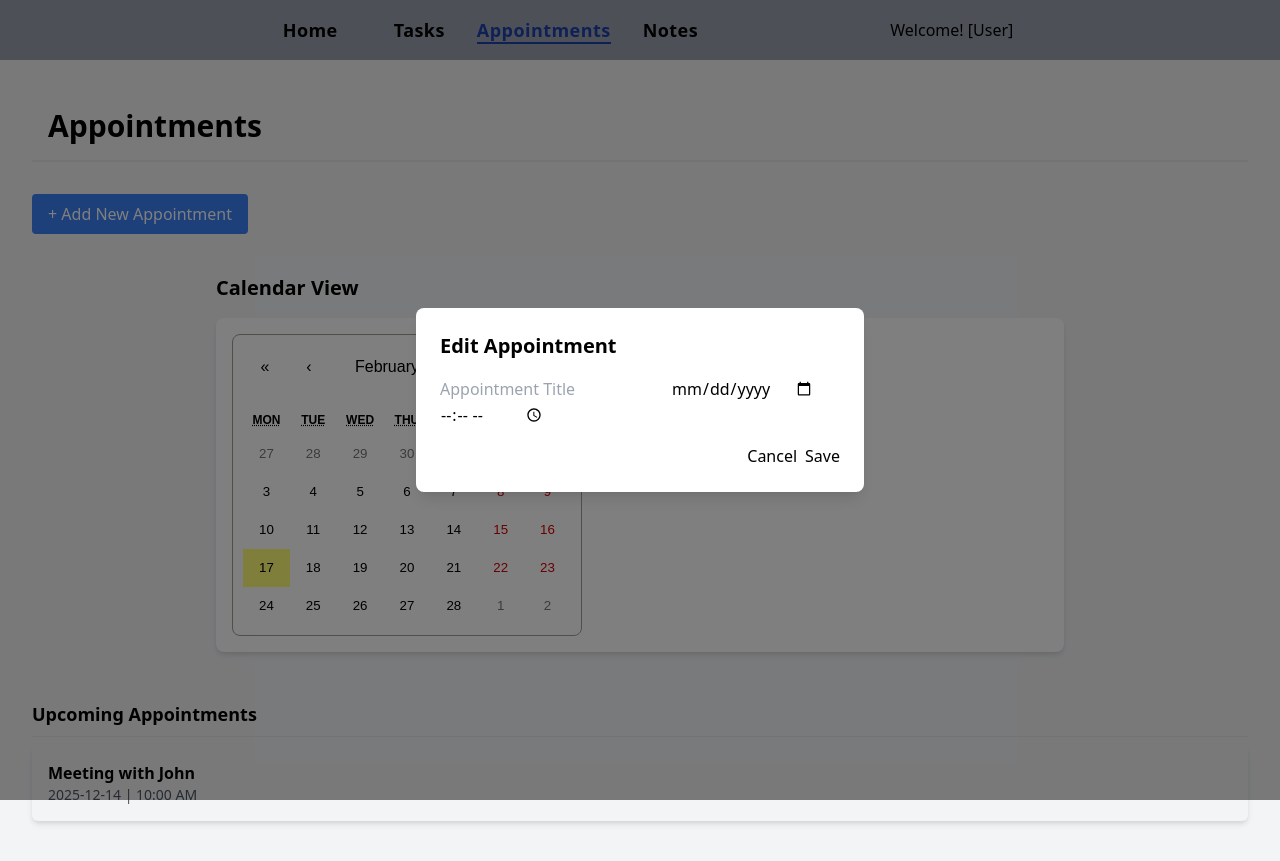
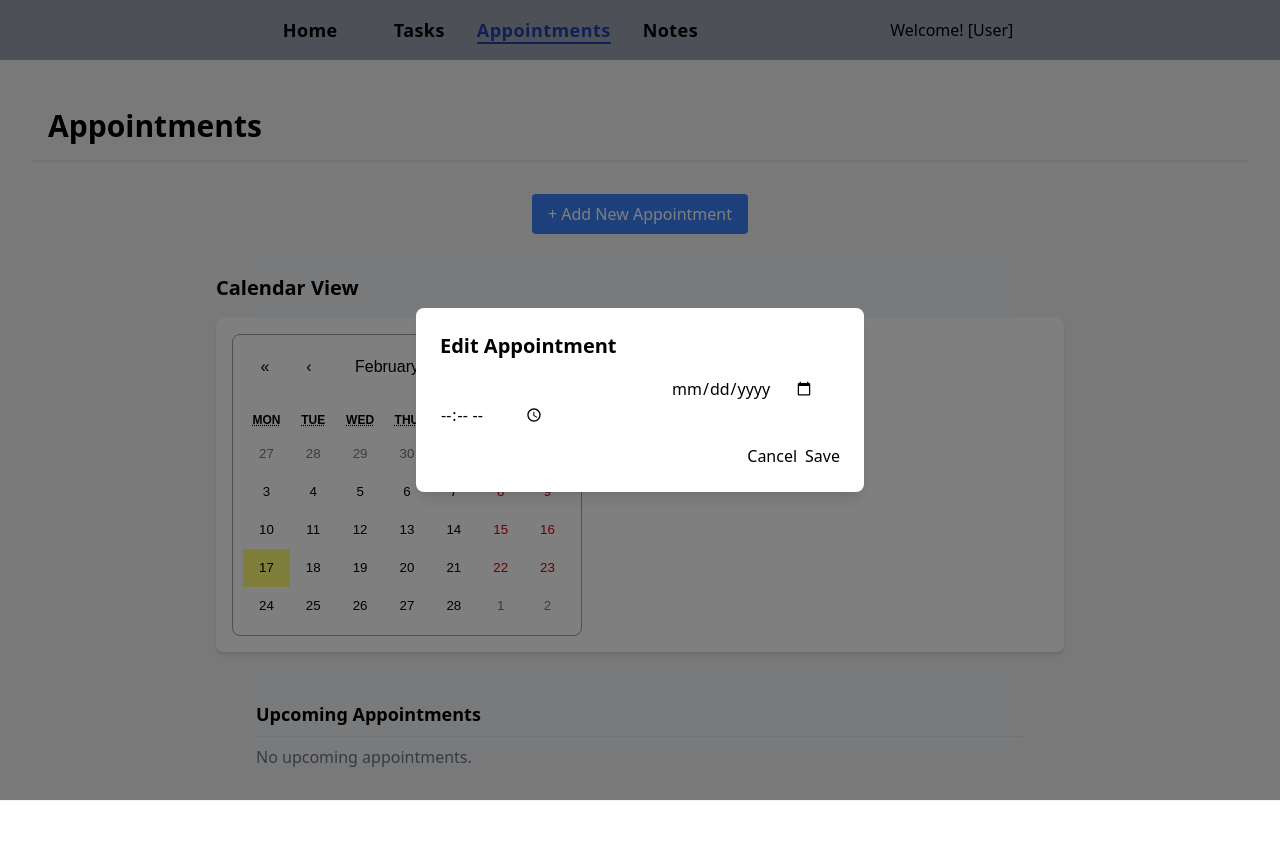
Before and after one commit to KrisVerses/VersesLab-Versa, a React (Vite) app: page /appointments in a window 1280 px wide. Both pictures are taken after a click on the button "+ Add New Appointment". After the commit the page ends 801 px from the top, so only its background shows below. Built offline with nearby package versions, Linux system fonts and the light colour scheme.

Commit message:
feat: implement add and delete functionality for appointments

```diff
--- a/src/app/StateProvider.tsx
+++ b/src/app/StateProvider.tsx
@@ -12,7 +12,7 @@ export const StateProvider: React.FC<{ children: React.ReactNode }> = ({
     id: 1,
     description: "Meeting with John",
     dueDate: "2025-12-14",
-    time: "10:00 AM",
+    time: "",
     completed: false,
   };
 
@@ -35,11 +35,8 @@ export const StateProvider: React.FC<{ children: React.ReactNode }> = ({
   const [upcomingTasks, setUpcomingTasks] = useState<Task[]>([]);
   const [allTasks, setAllTasks] = useState<Task[]>([]);
   const [completed, setCompleted] = useState<boolean>(false);
-  const [nextAppointment, setNextAppointment] =
-    useState<Appointment>(initialAppointment);
-  const [allAppointments, setAllAppointments] = useState<Appointment[]>([
-    initialAppointment,
-  ]);
+  const [nextAppointment, setNextAppointment] = useState<Appointment>();
+  const [allAppointments, setAllAppointments] = useState<Appointment[]>([]);
   const [recentNotes, setRecentNotes] = useState<Note[]>(initialRecentNotes);
   const [allNotes, setAllNotes] = useState<Note[]>(initialRecentNotes);
   const [filter, setFilter] = useState<any>("All");
@@ -128,13 +125,32 @@ export const StateProvider: React.FC<{ children: React.ReactNode }> = ({
     //TODO: Write logic to get next appointment
   };
 
+  const addAppointment = (newAppointment: Appointment) => {
+    setAllAppointments((prev) => [...prev, newAppointment]);
+  };
+
+  const deleteAppointment = (apptId: number) => {
+    setAllAppointments((prev) => {
+      return prev.filter((appt) => appt.id !== apptId);
+    });
+  };
+
+  const editAppointment = (updatedAppointment: Appointment) => {
+    setAllAppointments((prevAppointments) => {
+      const updatedAppts = prevAppointments.map((appt) =>
+        appt.id === updatedAppointment.id && !isEqual(appt, updatedAppointment)
+          ? updatedAppointment
+          : appt
+      );
+      return updatedAppts;
+    });
+  };
+
+  // Note
+
   const addNote = (newNote: Note) => {
     setAllNotes((prev) => [...prev, newNote]);
     setRecentNotes((prev) => [newNote, ...prev].slice(0, 3));
-  };
-
-  const addAppointment = (newAppointment: Appointment) => {
-    setAllAppointments((prev) => [...prev, newAppointment]);
   };
 
   // Utility
@@ -163,12 +179,14 @@ export const StateProvider: React.FC<{ children: React.ReactNode }> = ({
     allAppointments,
     setAllAppointments,
     addAppointment,
+    deleteAppointment,
     recentNotes,
     setRecentNotes,
     allNotes,
     setAllNotes,
     addTask,
     updateAppointment,
+    editAppointment,
     addNote,
     filter,
     setFilter,
--- a/src/components/DynamicFormModal.tsx
+++ b/src/components/DynamicFormModal.tsx
@@ -1,7 +1,5 @@
 import React, { useContext, useState } from "react";
 import { DynamicFormModalProps, FormInput } from "../types/types";
-import { isEqual } from "../utils/helpers";
-import { StateContext } from "../app/StateProvider";
 
 export const DynamicFormModal: React.FC<DynamicFormModalProps> = ({
   formType,
@@ -35,9 +33,8 @@ export const DynamicFormModal: React.FC<DynamicFormModalProps> = ({
       type: formType,
       id: formData.id || Date.now(),
       completed: formData.completed ?? false,
+      time: formData.time || "00:00",
     };
-    console.log("data: ");
-    console.log(formattedData);
     onSave(formattedData);
     onClose();
   };
@@ -83,6 +80,7 @@ export const DynamicFormModal: React.FC<DynamicFormModalProps> = ({
             <input
               type="text"
               name="description"
+              value={formData.description || " "}
               placeholder="Appointment Title"
               className="input"
               onChange={handleChange}
@@ -90,11 +88,13 @@ export const DynamicFormModal: React.FC<DynamicFormModalProps> = ({
             <input
               type="date"
               name="dueDate"
+              value={formData.dueDate || " "}
               className="input"
               onChange={handleChange}
             />
             <input
               type="time"
+              value={formData.time || " "}
               name="time"
               className="input"
               onChange={handleChange}
--- a/src/pages/Appointments.tsx
+++ b/src/pages/Appointments.tsx
@@ -2,26 +2,40 @@ import React, { useContext, useState } from "react";
 import { CalendarView } from "../components/CalendarView";
 import { StateContext } from "../app/StateProvider";
 import { DynamicFormModal } from "../components/DynamicFormModal";
-import { FormInput } from "../types/types";
+import { Appointment, FormInput } from "../types/types";
+import { convertMilitaryToRegular } from "../utils/helpers";
 
 export const Appointments: React.FC = () => {
   const [modalType, setModalType] = useState<"appointment" | null>(null);
-  const { allAppointments, addAppointment } = useContext(StateContext);
+  const {
+    allAppointments,
+    addAppointment,
+    editAppointment,
+    deleteAppointment,
+  } = useContext(StateContext);
   const [selectedDate, setSelectedDate] = useState<Date | null>(null);
+  const [selectedAppt, setSelectedAppt] = useState<Appointment | null>(null);
 
   const handleAdd = () => {
     setModalType("appointment");
   };
+
+  const handleEdit = (appt: Appointment) => {
+    setSelectedAppt(appt);
+    setModalType("appointment");
+  };
+
   return (
     <div>
       <h1 className="text-3xl font-bold mb-8 border-b-2 p-4">Appointments</h1>
+      <div className="w-full text-center">
         <button
           className="bg-blue-500 text-white py-2 px-4 rounded mb-4"
           onClick={handleAdd}
         >
           + Add New Appointment
         </button>
-
+      </div>
       {/* Calendar View Component */}
       <CalendarView
         allAppointments={allAppointments}
@@ -29,37 +43,37 @@ export const Appointments: React.FC = () => {
         setSelectedDate={setSelectedDate}
       />
 
-      {modalType === "appointment" && (
-        <DynamicFormModal
-          formType="appointment"
-          onClose={() => {
-            setModalType(null);
-          }}
-          onSave={(updatedData: FormInput) => {
-            if (!updatedData) return;
-            if (updatedData.type === "appointment") {
-              addAppointment(updatedData);
-            }
-            setModalType(null);
-          }}
-        />
-      )}
-
       {/* Upcoming Appointments */}
-      <div className="mt-6">
+      <div className="max-w-3xl mx-auto mt-6">
         <h3 className="text-lg font-semibold">Upcoming Appointments</h3>
-        <div className="border-t mt-2 pt-2">
+        <div className="border-t mt-2 pt-2 w-full">
           {allAppointments.length > 0 ? (
             allAppointments.map((appt: any) => (
               <div
                 key={appt.id}
-                className="p-4 bg-gray-100 rounded-md shadow-md mb-2 flex justify-between"
+                className="p-4 bg-gray-100 rounded-md shadow-md mb-2"
               >
+                <div className="flex justify-between items-center">
                   <div>
                     <p className="font-bold">{appt.description}</p>
                     <p className="text-sm text-gray-600">
-                    {appt.dueDate} | {appt.time}
+                      {appt.dueDate} | {convertMilitaryToRegular(appt.time)}
                     </p>
+                  </div>
+                  <div className="mt-4 flex space-x-2">
+                    <button
+                      className="bg-blue-500 text-white px-4 py-2 rounded-lg"
+                      onClick={() => handleEdit(appt)}
+                    >
+                      Edit
+                    </button>
+                    <button
+                      className="bg-red-500 text-white px-4 py-2 rounded-lg"
+                      onClick={() => deleteAppointment(appt.id)}
+                    >
+                      Delete
+                    </button>
+                  </div>
                 </div>
               </div>
             ))
@@ -68,6 +82,25 @@ export const Appointments: React.FC = () => {
           )}
         </div>
       </div>
+      {modalType === "appointment" && (
+        <DynamicFormModal
+          formType="appointment"
+          initialData={selectedAppt ? selectedAppt : undefined}
+          onClose={() => {
+            setModalType(null);
+            setSelectedAppt(null);
+          }}
+          onSave={(updatedData: FormInput) => {
+            if (!updatedData) return;
+            if (updatedData.type === "appointment" && selectedAppt) {
+              editAppointment(updatedData);
+            } else {
+              addAppointment(updatedData);
+            }
+            setModalType(null);
+          }}
+        />
+      )}
     </div>
   );
 };
```
Lines whose indentation alone changed are shown as unchanged.
